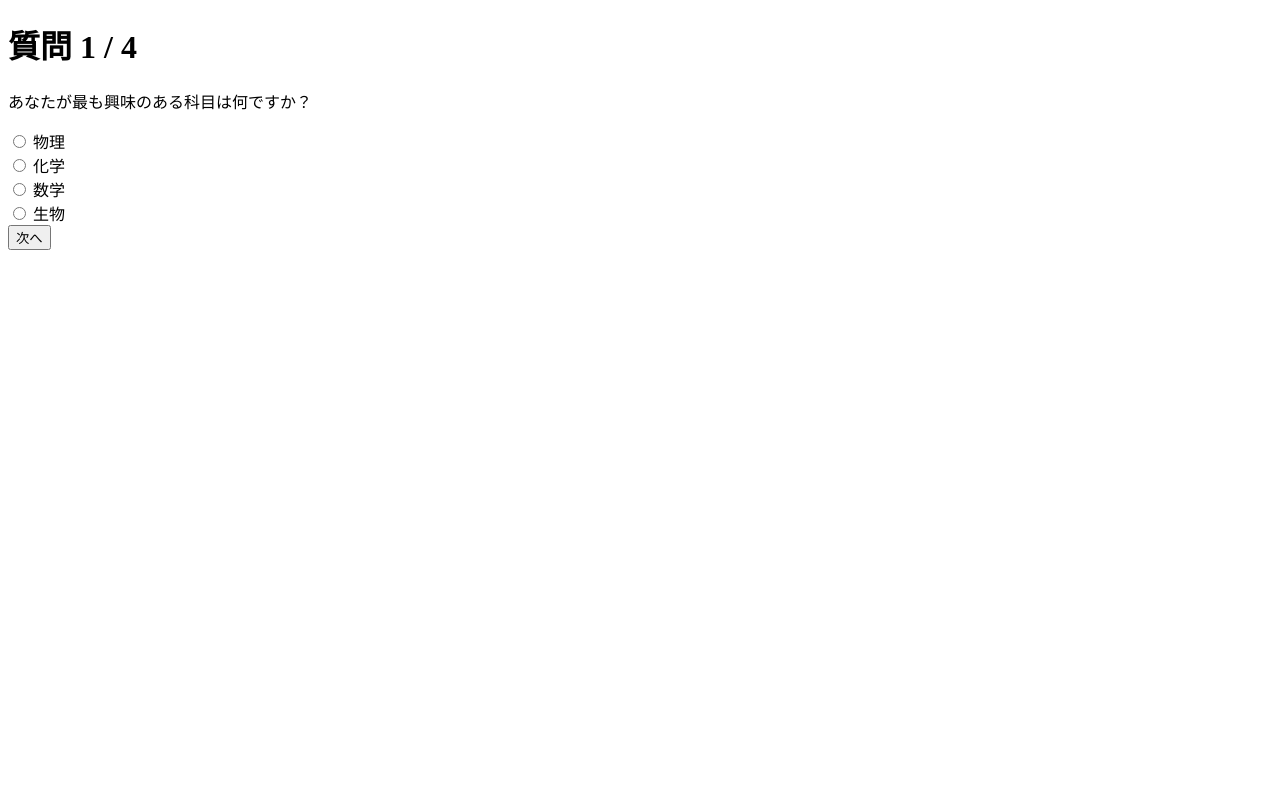
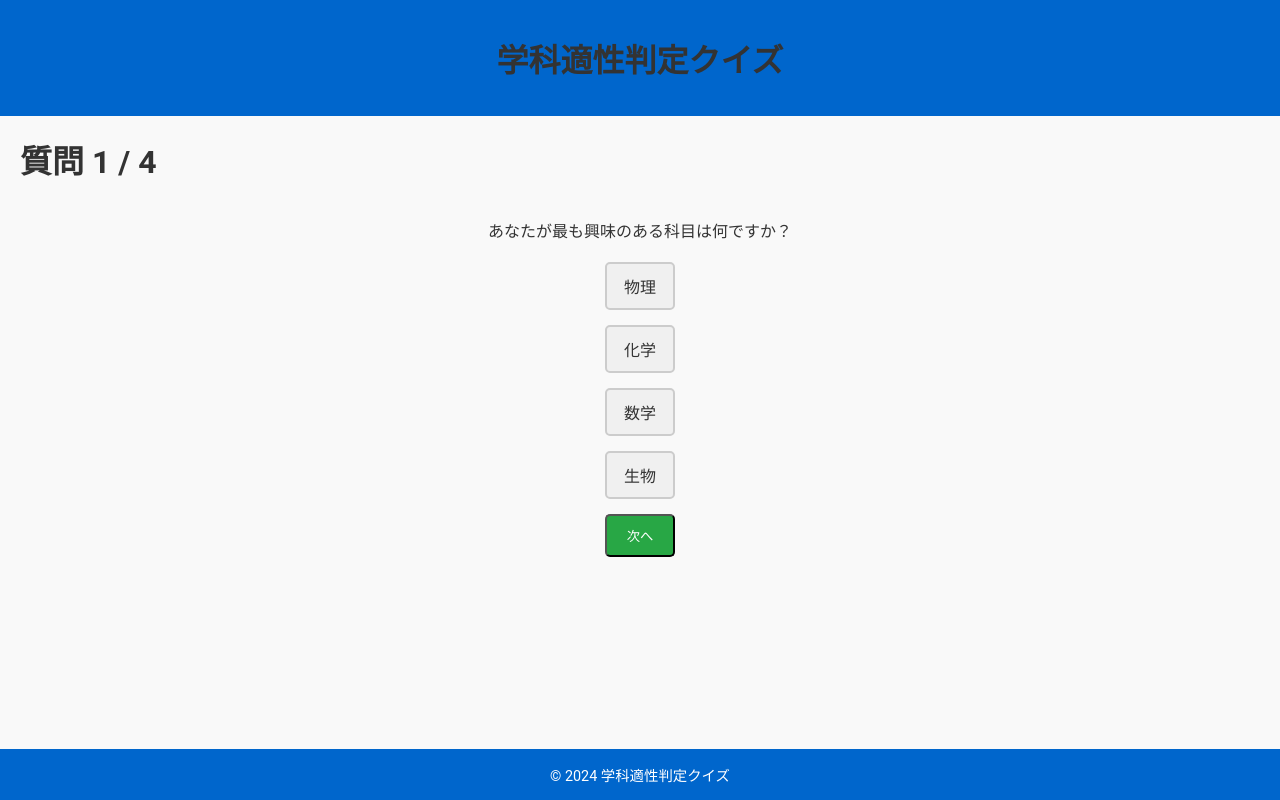
Before and after one commit to ChinouProgramming2-team10/nitech-department-fit-app, a Flask app: page /quiz/1 in a window 1280 px wide. Run offline with Flask 3, Linux system fonts and the light colour scheme.

Commit message:
UIの全体的な改善

```diff
--- a/static/style.css
+++ b/static/style.css
@@ -1,38 +1,130 @@
 body {
-    font-family: 'Helvetica Neue', Arial, sans-serif;
-    background-color: #f5f5f5;
+    font-family: 'Roboto', Arial, sans-serif;
+    background-color: #f9f9f9;
+    color: #333;
     margin: 0;
     padding: 0;
 }
 
-.container {
-    text-align: center;
-    padding: 100px 20px;
+html, body {
+    height: 100%;
+    margin: 0;
+    display: flex;
+    flex-direction: column;
 }
 
-h1 {
-    color: #333;
-    font-size: 36px;
+header, footer {
+    background-color: #0066cc;
+    color: white;
+    text-align: center;
+    padding: 15px 0;
+}
+
+main {
+    flex: 1; /* メインコンテンツの伸縮 */
+    display: flex;
+    flex-direction: column;
+    align-items: center;
+    padding: 20px;
+    margin-top: 0; /* ヘッダーとの間隔を0にする場合 */
+}
+
+main h1 {
+    align-self: flex-start; /* 左揃えにする場合は 'flex-start' */
+    margin-top: 0; /* 上部の余白を削除 */
+    margin-bottom: 20px; /* 他の要素との間隔を設定 */
+}
+
+main p {
+    text-align: center; /* テキストを中央揃え */
     margin-bottom: 20px;
 }
 
-p {
-    font-size: 18px;
-    color: #666;
-    margin-bottom: 40px;
+
+footer {
+    font-size: 0.9rem;
 }
 
-.start-button {
-    display: inline-block;
-    background-color: #007BFF;
-    color: #fff;
-    padding: 15px 30px;
-    font-size: 18px;
-    text-decoration: none;
-    border-radius: 5px;
-    transition: background-color 0.3s;
+
+h1, h2, h3 {
+    font-weight: 700;
+    color: #333;
+    margin: 20px 0;
 }
 
-.start-button:hover {
-    background-color: #0056b3;
+.container {
+    max-width: 800px;
+    margin: 0 auto;
+    padding: 20px;
 }
+
+.start-button, button[type="submit"], a {
+    display: inline-block;
+    background-color: #28a745;
+    color: white;
+    padding: 10px 20px;
+    border-radius: 5px;
+    text-decoration: none;
+    text-align: center;
+    transition: background-color 0.3s ease, transform 0.2s ease;
+}
+
+.start-button:hover, button[type="submit"]:hover, a:hover {
+    background-color: #218838;
+    transform: scale(1.05);
+}
+
+form {
+    display: flex;
+    flex-direction: column;
+    gap: 15px; /* 選択肢の間隔を空ける */
+}
+
+input[type="radio"] {
+    display: none; /* ラジオボタン自体を非表示に */
+}
+
+label {
+    display: block;
+    background-color: #f0f0f0;
+    color: #333;
+    padding: 10px 15px;
+    border: 2px solid #ccc;
+    border-radius: 5px;
+    text-align: center;
+    cursor: pointer;
+    transition: all 0.3s ease;
+}
+
+label:hover {
+    background-color: #007BFF;
+    color: white;
+    border-color: #007BFF;
+}
+
+input[type="radio"]:checked + label {
+    background-color: #28A745;
+    color: white;
+    border-color: #28A745;
+}
+
+footer p {
+    margin: 0;
+    font-size: 0.9rem;
+}
+
+@media (max-width: 600px) {
+    .container {
+        padding: 15px;
+    }
+
+    h1 {
+        font-size: 1.8rem;
+    }
+
+    .start-button, button[type="submit"] {
+        width: 100%;
+        font-size: 1rem;
+        padding: 15px;
+    }
+}
--- /dev/null
+++ b/templates/footer.html
@@ -0,0 +1,3 @@
+<footer>
+    <p>&copy; 2024 学科適性判定クイズ</p>
+</footer>
--- /dev/null
+++ b/templates/header.html
@@ -0,0 +1,4 @@
+<!-- header.html -->
+<header>
+    <h1>学科適性判定クイズ</h1>
+</header>
--- a/templates/quiz.html
+++ b/templates/quiz.html
@@ -3,21 +3,24 @@
 <head>
     <meta charset="UTF-8">
     <title>質問</title>
+    <link rel="stylesheet" href="{{ url_for('static', filename='style.css') }}">
 </head>
 <body>
+    {% include 'header.html' %}
+    <main>
         <h1>質問 {{ question_id }} / {{ total_questions }}</h1>
         <p>{{ question['text'] }}</p>
         <form method="post">
             {% for option in question['options'] %}
-        <!-- 選択肢の表示 -->
                 <input type="radio" name="option" value="{{ loop.index0 }}" id="option{{ loop.index0 }}">
-            <label for="option{{ loop.index0 }}">{{ option['text'] }}</label><br>
+                <label for="option{{ loop.index0 }}">{{ option['text'] }}</label>
             {% endfor %}
-
             {% if error %}
                 <p style="color:red;">{{ error }}</p>
             {% endif %}
             <button type="submit">次へ</button>
         </form>
+    </main>
+    {% include 'footer.html' %}
 </body>
 </html>
--- a/templates/result.html
+++ b/templates/result.html
@@ -3,8 +3,11 @@
 <head>
     <meta charset="UTF-8">
     <title>結果</title>
+    <link rel="stylesheet" href="{{ url_for('static', filename='style.css') }}">
 </head>
 <body>
+    {% include 'header.html' %}
+    <main>
         <h1>あなたに適した学科は:</h1>
         <ul>
             {% for dept in departments %}
@@ -12,5 +15,7 @@
             {% endfor %}
         </ul>
         <a href="{{ url_for('index') }}">もう一度やり直す</a>
+    </main>
+    {% include 'footer.html' %}
 </body>
 </html>
```
Also changed, not shown: templates/index.html (+7 -5 lines). Lines whose indentation alone changed are shown as unchanged.
